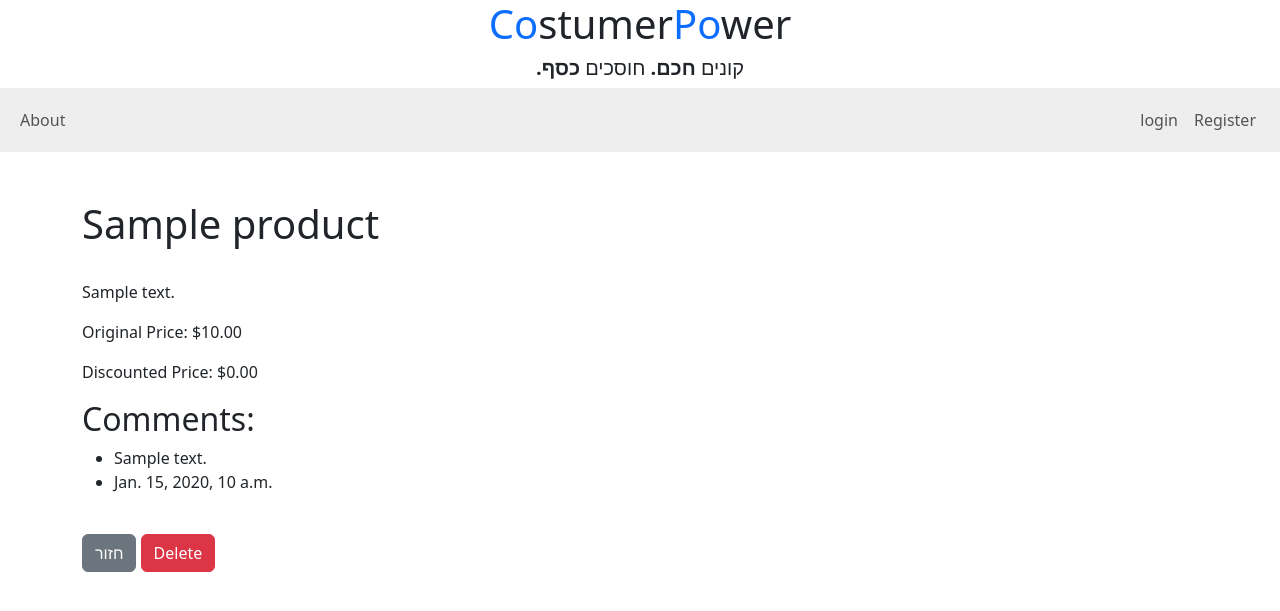
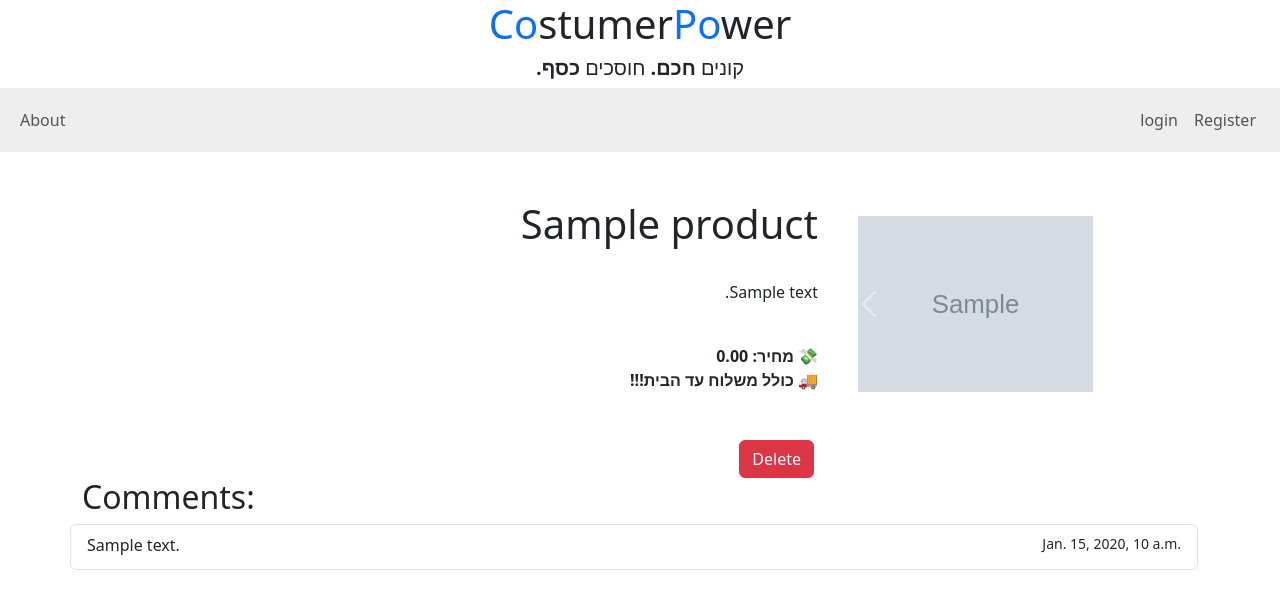
Before and after one commit to shlomogel/copo-app, a Django app: page /product/1 in a window 1280 px wide. Shown: the top 611 px of the page. Run offline with Django 5.2, Linux system fonts and the light colour scheme; tables that the repository leaves empty hold one stand-in row (values such as "Sample post"); grey boxes marked "Sample" are stand-in pictures.

Commit message:
product detail veiw update

```diff
--- a/copoApp/blog/templates/home.html
+++ b/copoApp/blog/templates/home.html
@@ -48,7 +48,7 @@
                     </a>
                     <p class="card-text text-body-secondary" dir="rtl">
                         <br>
-                        💵 <strong>מחיר: {{product.discount_price }}</strong>
+                        💸 <strong>מחיר: {{product.discount_price }}</strong>
                         <br>
                         🚚 <strong>כולל משלוח עד הבית!!!</strong>
                         <br>
--- a/copoApp/blog/templates/product_detail.html
+++ b/copoApp/blog/templates/product_detail.html
@@ -5,21 +5,56 @@
 </title>
 {% endblock %}
 {% block content %}
+<div class="row">
+    <div class="col-md-8">
+        <div dir="rtl">
         <h1>{{ product.title }}</h1>
-    <img src="{{ product.img_url }}" alt="{{ product.img_url }}"> <br>
+        <br>
+        {% comment %} <img src="{{ product.main_image }}" alt="{{ product.title }}" class="img-fluid"> <br> {% endcomment %}
         <p>{{ product.description }}</p>
-    <p>Original Price: ${{ product.original_price }}</p>
-    <p>Discounted Price: ${{ product.discount_price }}</p>
+        <br>
+        💸 <strong>מחיר: {{product.discount_price }}</strong>
+        <br>
+        🚚 <strong>כולל משלוח עד הבית!!!</strong>
+        <br>
+        <br>
+        <br>
+        {% comment %} <a href="{% url 'home' %}" class="btn btn-secondary">חזור</a> {% endcomment %}
+        <a class="btn btn-danger me-1" href="{% url 'delete' object.id %}">Delete</a>
+        </div>
+    </div>
+    <div class="col-md-4">
+        <div id="carouselExampleRide" class="carousel slide" data-bs-ride="true">
+            <div class="carousel-inner">
+                {% for image in product.images.all %}
+                <div class="carousel-item active">
+                    <img src="{{ image.img_url }}" alt="{{ product.title }}" class="w-75 p-3">
+                </div>
+                {% endfor %}
+            </div>
+            <button class="carousel-control-prev" type="button" data-bs-target="#carouselExampleRide" data-bs-slide="prev">
+                <span class="carousel-control-prev-icon" aria-hidden="true"></span>
+                <span class="visually-hidden">Previous</span>
+            </button>
+            <button class="carousel-control-next" type="button" data-bs-target="#carouselExampleRide" data-bs-slide="next">
+                <span class="carousel-control-next-icon" aria-hidden="true"></span>
+                <span class="visually-hidden">Next</span>
+            </button>
+        </div>
+    </div>
+</div>
+<div class="row">
      <!-- Display comments -->
         <h2>Comments:</h2>
-    <ul>
+            <ul class="list-group">
                 {% for comment in comments %}
-            <li>{{ comment.comment }}</li>
-            <li>{{ comment.date }}</li>
+                    <li class="list-group-item">
+                        <div class="d-flex w-100 justify-content-between">
+                            <p class="mb-1">{{ comment.comment }}</p>
+                            <small>{{ comment.date|date:"DATETIME_FORMAT" }}</small>
+                        </div>
+                    </li>
                 {% endfor %}
             </ul>
-    <br>
-    <a href="{% url 'home' %}" class="btn btn-secondary">חזור </a>
-    <a class="btn btn-danger me-1" href="{% url "delete" object.id %}">Delete</a>
-
+</div>
 {% endblock %}
```
Lines whose indentation alone changed are shown as unchanged.
